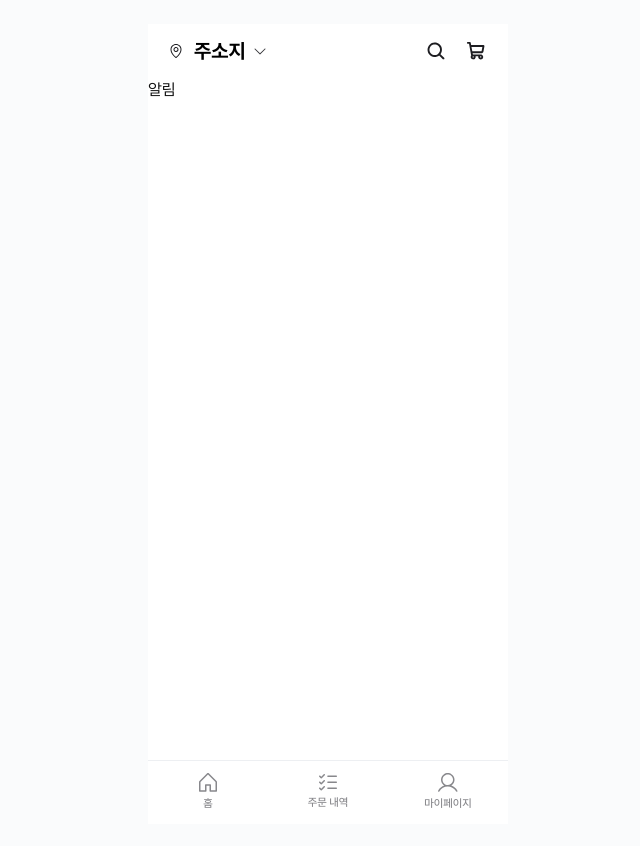
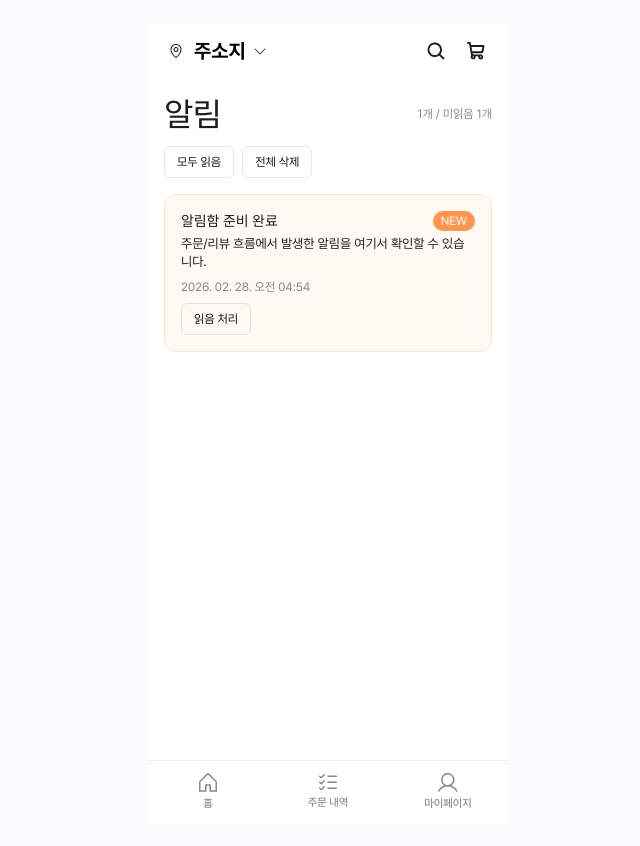
Before and after one commit to TtalKkakk/baedariyo_fe, a React app: page /notifications in a window 1280 px wide. Shown: the whole page, without its empty margins (312-952 px from the left). Built offline with nearby package versions, Linux system fonts and the light colour scheme; no server answers; the HTML template or start-up script is replaced by a standard one; a web font is replaced by a local one.

Commit message:
feat(notification): add local notification center and settings

```diff
--- a/src/pages/user/CheckoutPage.jsx
+++ b/src/pages/user/CheckoutPage.jsx
@@ -3,7 +3,11 @@ import { useMemo, useState } from 'react';
 import { useLocation, useNavigate } from 'react-router-dom';
 
 import { createOrder, getStoreMenus } from '@/shared/api';
-import { useAddressBookStore, useCartStore } from '@/shared/store';
+import {
+  useAddressBookStore,
+  useCartStore,
+  useNotificationStore,
+} from '@/shared/store';
 
 const PAYMENT_METHODS = [
   { value: 'CARD', label: '카드' },
@@ -90,6 +94,9 @@ export default function CheckoutPage() {
   const location = useLocation();
   const items = useCartStore((state) => state.items);
   const clearCart = useCartStore((state) => state.clearCart);
+  const pushNotification = useNotificationStore(
+    (state) => state.pushNotification
+  );
   const addresses = useAddressBookStore((state) => state.addresses);
   const defaultAddressId = useAddressBookStore(
     (state) => state.defaultAddressId
@@ -216,6 +223,11 @@ export default function CheckoutPage() {
     },
     onSuccess: () => {
       clearCart();
+      pushNotification({
+        type: 'ORDER',
+        title: '주문이 생성되었습니다.',
+        description: '주문 내역에서 진행 상태를 확인해 주세요.',
+      });
       navigate('/orders');
     },
   });
--- a/src/pages/user/NotificationSettingsPage.jsx
+++ b/src/pages/user/NotificationSettingsPage.jsx
@@ -1,3 +1,58 @@
+import { useNotificationStore } from '@/shared/store';
+
+function SettingRow({ title, description, checked, onChange }) {
+  return (
+    <label className="flex items-start justify-between gap-3 py-3">
+      <div>
+        <p className="text-body2 font-medium text-[var(--color-semantic-label-normal)]">
+          {title}
+        </p>
+        <p className="mt-1 text-caption1 text-[var(--color-semantic-label-alternative)]">
+          {description}
+        </p>
+      </div>
+      <input
+        type="checkbox"
+        checked={checked}
+        onChange={(event) => onChange(event.target.checked)}
+      />
+    </label>
+  );
+}
+
 export default function NotificationSettingsPage() {
-  return <div>알림 설정</div>;
+  const settings = useNotificationStore((state) => state.settings);
+  const updateSetting = useNotificationStore((state) => state.updateSetting);
+
+  return (
+    <div className="min-h-full bg-white px-4 py-4 pb-8">
+      <h1 className="text-title2 font-semibold text-[var(--color-semantic-label-normal)]">
+        알림 설정
+      </h1>
+      <p className="mt-1 text-body3 text-[var(--color-semantic-label-alternative)]">
+        설정값은 브라우저에 저장되며, 이후 알림 생성 시 반영됩니다.
+      </p>
+
+      <section className="mt-4 rounded-xl border border-[var(--color-semantic-line-normal-normal)] divide-y divide-[var(--color-semantic-line-normal-normal)] px-3">
+        <SettingRow
+          title="주문 상태 알림"
+          description="주문 생성/처리 관련 알림을 받습니다."
+          checked={settings.orderUpdates}
+          onChange={(nextValue) => updateSetting('orderUpdates', nextValue)}
+        />
+        <SettingRow
+          title="리뷰 리마인드 알림"
+          description="리뷰 작성/수정 관련 알림을 받습니다."
+          checked={settings.reviewReminders}
+          onChange={(nextValue) => updateSetting('reviewReminders', nextValue)}
+        />
+        <SettingRow
+          title="마케팅 알림"
+          description="쿠폰/이벤트 등 마케팅 소식을 받습니다."
+          checked={settings.marketing}
+          onChange={(nextValue) => updateSetting('marketing', nextValue)}
+        />
+      </section>
+    </div>
+  );
 }
--- a/src/pages/user/NotificationsPage.jsx
+++ b/src/pages/user/NotificationsPage.jsx
@@ -1,3 +1,124 @@
+import { useMemo } from 'react';
+
+import { useNotificationStore } from '@/shared/store';
+
+function formatDateTime(value) {
+  if (!value) return '-';
+
+  const parsedDate = new Date(value);
+  if (Number.isNaN(parsedDate.getTime())) return value;
+
+  return parsedDate.toLocaleString('ko-KR', {
+    year: 'numeric',
+    month: '2-digit',
+    day: '2-digit',
+    hour: '2-digit',
+    minute: '2-digit',
+  });
+}
+
+function NotificationItem({ item, onRead }) {
+  return (
+    <li
+      className={`rounded-xl border p-4 ${
+        item.isRead
+          ? 'border-[var(--color-semantic-line-normal-normal)] bg-white'
+          : 'border-[var(--color-atomic-redOrange-95)] bg-[var(--color-atomic-redOrange-99)]'
+      }`}
+    >
+      <div className="flex items-start justify-between gap-2">
+        <p className="text-body2 font-semibold text-[var(--color-semantic-label-normal)]">
+          {item.title}
+        </p>
+        {!item.isRead ? (
+          <span className="rounded-full px-2 py-0.5 text-caption1 bg-[var(--color-atomic-redOrange-80)] text-white">
+            NEW
+          </span>
+        ) : null}
+      </div>
+      <p className="mt-1 text-body3 text-[var(--color-semantic-label-normal)]">
+        {item.description || '-'}
+      </p>
+      <p className="mt-2 text-caption1 text-[var(--color-semantic-label-alternative)]">
+        {formatDateTime(item.createdAt)}
+      </p>
+      {!item.isRead ? (
+        <button
+          type="button"
+          onClick={() => onRead(item.id)}
+          className="mt-2 h-8 px-3 rounded-md border border-[var(--color-semantic-line-normal-normal)] text-caption1"
+        >
+          읽음 처리
+        </button>
+      ) : null}
+    </li>
+  );
+}
+
 export default function NotificationsPage() {
-  return <div>알림</div>;
+  const notifications = useNotificationStore((state) => state.notifications);
+  const markNotificationAsRead = useNotificationStore(
+    (state) => state.markNotificationAsRead
+  );
+  const markAllNotificationsAsRead = useNotificationStore(
+    (state) => state.markAllNotificationsAsRead
+  );
+  const clearNotifications = useNotificationStore(
+    (state) => state.clearNotifications
+  );
+
+  const unreadCount = useMemo(
+    () => notifications.filter((item) => !item.isRead).length,
+    [notifications]
+  );
+
+  return (
+    <div className="min-h-full bg-white px-4 py-4 pb-8">
+      <div className="flex items-center justify-between">
+        <h1 className="text-title2 font-semibold text-[var(--color-semantic-label-normal)]">
+          알림
+        </h1>
+        <p className="text-caption1 text-[var(--color-semantic-label-alternative)]">
+          {notifications.length}개 / 미읽음 {unreadCount}개
+        </p>
+      </div>
+
+      <div className="mt-3 flex gap-2">
+        <button
+          type="button"
+          onClick={markAllNotificationsAsRead}
+          disabled={notifications.length === 0}
+          className="h-8 px-3 rounded-md border border-[var(--color-semantic-line-normal-normal)] text-caption1 disabled:opacity-40 disabled:cursor-not-allowed"
+        >
+          모두 읽음
+        </button>
+        <button
+          type="button"
+          onClick={clearNotifications}
+          disabled={notifications.length === 0}
+          className="h-8 px-3 rounded-md border border-[var(--color-semantic-line-normal-normal)] text-caption1 disabled:opacity-40 disabled:cursor-not-allowed"
+        >
+          전체 삭제
+        </button>
+      </div>
+
+      {notifications.length === 0 ? (
+        <div className="mt-8 rounded-xl border border-[var(--color-semantic-line-normal-normal)] bg-[var(--color-semantic-background-normal-normal)] p-6 text-center">
+          <p className="text-body1 font-medium text-[var(--color-semantic-label-normal)]">
+            도착한 알림이 없습니다.
+          </p>
+        </div>
+      ) : (
+        <ul className="mt-4 space-y-3">
+          {notifications.map((item) => (
+            <NotificationItem
+              key={item.id}
+              item={item}
+              onRead={markNotificationAsRead}
+            />
+          ))}
+        </ul>
+      )}
+    </div>
+  );
 }
--- a/src/pages/user/StoreReviewsPage.jsx
+++ b/src/pages/user/StoreReviewsPage.jsx
@@ -3,6 +3,7 @@ import { useState } from 'react';
 import { useNavigate, useParams } from 'react-router-dom';
 
 import { createStoreReview, getStoreReviews } from '@/shared/api';
+import { useNotificationStore } from '@/shared/store';
 
 const UUID_REGEX =
   /^[0-9a-f]{8}-[0-9a-f]{4}-[1-5][0-9a-f]{3}-[89ab][0-9a-f]{3}-[0-9a-f]{12}$/i;
@@ -97,6 +98,9 @@ function ReviewItem({ review, onOpenDetail }) {
 
 export default function StoreReviewsPage() {
   const navigate = useNavigate();
+  const pushNotification = useNotificationStore(
+    (state) => state.pushNotification
+  );
   const { storeId = '' } = useParams();
   const trimmedStoreId = storeId.trim();
   const canFetch = isUuid(trimmedStoreId);
@@ -123,6 +127,11 @@ export default function StoreReviewsPage() {
       setOrderIdInput('');
       setCommentInput('');
       setImageUrlsInput('');
+      pushNotification({
+        type: 'REVIEW',
+        title: '리뷰가 등록되었습니다.',
+        description: '내 리뷰 목록에서 작성한 내용을 확인할 수 있습니다.',
+      });
       refetch();
     },
   });
--- a/src/shared/store/index.js
+++ b/src/shared/store/index.js
@@ -1,3 +1,4 @@
 export { useExampleStore } from './useExampleStore';
 export { useCartStore } from './useCartStore';
 export { useAddressBookStore } from './useAddressBookStore';
+export { useNotificationStore } from './useNotificationStore';
--- /dev/null
+++ b/src/shared/store/useNotificationStore.js
@@ -0,0 +1,89 @@
+import { create } from 'zustand';
+import { devtools, persist } from 'zustand/middleware';
+
+function createNotificationId() {
+  return `noti-${Date.now()}-${Math.random().toString(36).slice(2, 8)}`;
+}
+
+function toNotificationItem(payload) {
+  return {
+    id: createNotificationId(),
+    title: payload?.title ?? '알림',
+    description: payload?.description ?? '',
+    type: payload?.type ?? 'GENERAL',
+    isRead: false,
+    createdAt: new Date().toISOString(),
+  };
+}
+
+const initialSettings = {
+  orderUpdates: true,
+  reviewReminders: true,
+  marketing: false,
+};
+
+const initialNotifications = [
+  {
+    id: 'welcome-notification',
+    title: '알림함 준비 완료',
+    description: '주문/리뷰 흐름에서 발생한 알림을 여기서 확인할 수 있습니다.',
+    type: 'GENERAL',
+    isRead: false,
+    createdAt: new Date().toISOString(),
+  },
+];
+
+export const useNotificationStore = create(
+  devtools(
+    persist(
+      (set) => ({
+        settings: initialSettings,
+        notifications: initialNotifications,
+
+        updateSetting: (key, value) =>
+          set((state) => ({
+            settings: {
+              ...state.settings,
+              [key]: Boolean(value),
+            },
+          })),
+
+        pushNotification: (payload) =>
+          set((state) => {
+            const type = payload?.type ?? 'GENERAL';
+
+            if (type === 'ORDER' && !state.settings.orderUpdates) return state;
+            if (type === 'REVIEW' && !state.settings.reviewReminders)
+              return state;
+            if (type === 'MARKETING' && !state.settings.marketing) return state;
+
+            return {
+              notifications: [
+                toNotificationItem(payload),
+                ...state.notifications,
+              ].slice(0, 100),
+            };
+          }),
+
+        markNotificationAsRead: (notificationId) =>
+          set((state) => ({
+            notifications: state.notifications.map((item) =>
+              item.id === notificationId ? { ...item, isRead: true } : item
+            ),
+          })),
+
+        markAllNotificationsAsRead: () =>
+          set((state) => ({
+            notifications: state.notifications.map((item) => ({
+              ...item,
+              isRead: true,
+            })),
+          })),
+
+        clearNotifications: () => set({ notifications: [] }),
+      }),
+      { name: 'notification-storage' }
+    ),
+    { name: 'NotificationStore' }
+  )
+);
```
